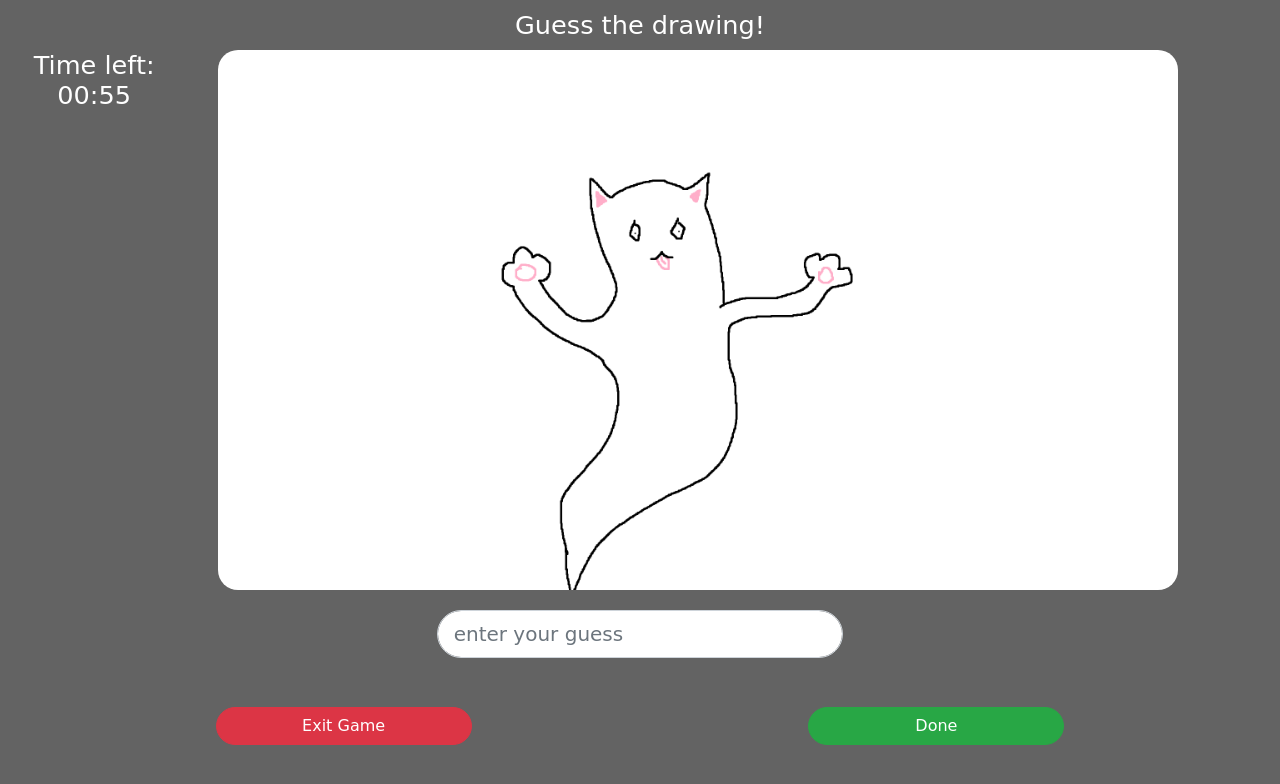
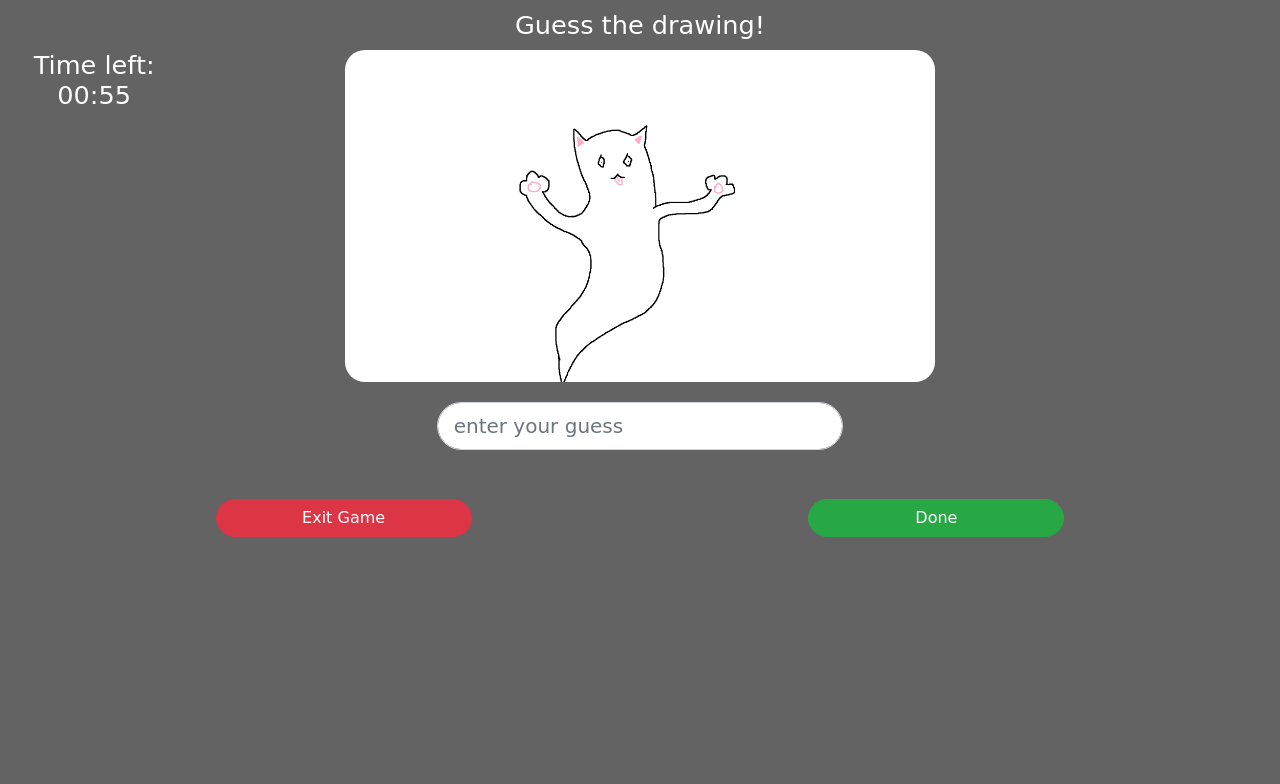
Before and after one commit to VinhDo1/CS4640, a PHP site: page /guess.html in a window 1280 px wide. Shown: the top 784 px of the page. Run offline with PHP 8.4, Linux system fonts and the light colour scheme.

Commit message:
CSS update
- changed rem to %

```diff
--- a/styles/custom.css
+++ b/styles/custom.css
@@ -89,7 +89,7 @@ img {
 .mainImage {
     margin-left: auto;
     margin-right: auto;
-    width: 60rem;
+    width: 70%;
     height: auto;
     border-radius: 20px;
 }
```
